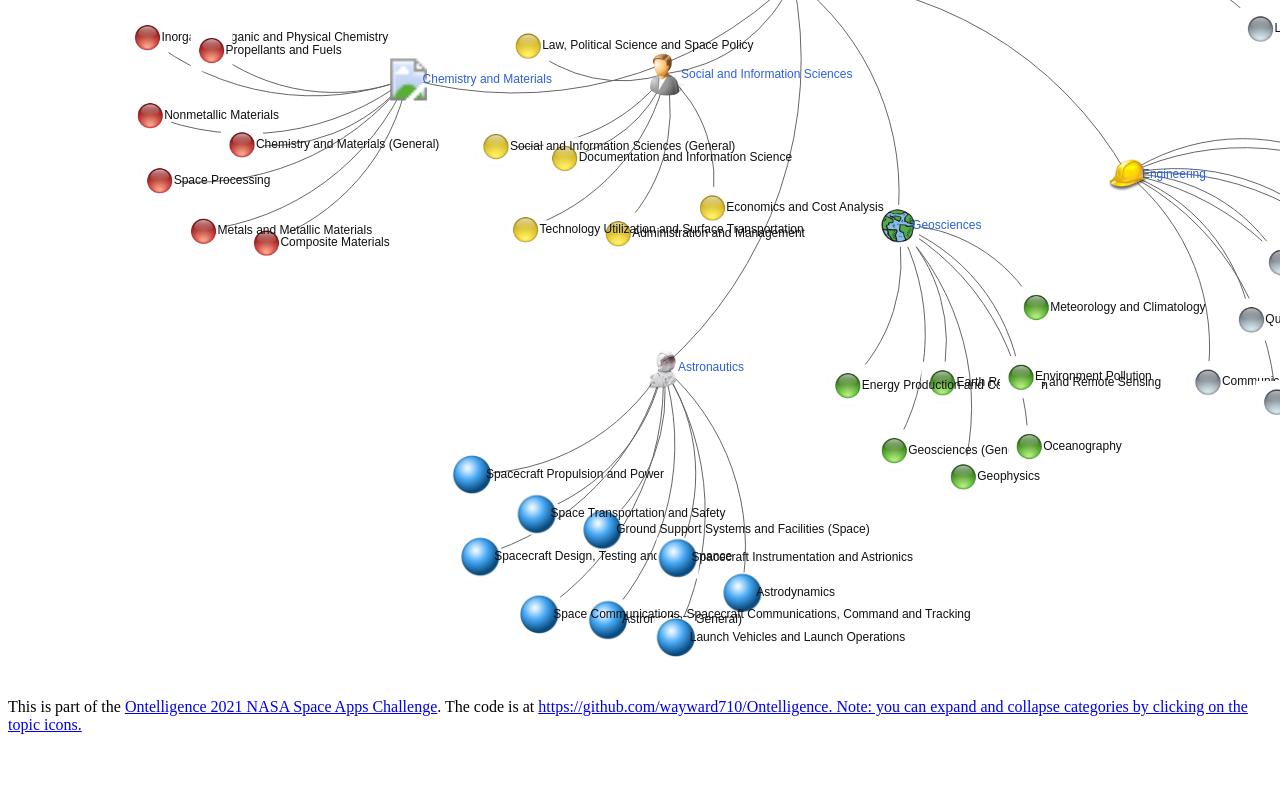
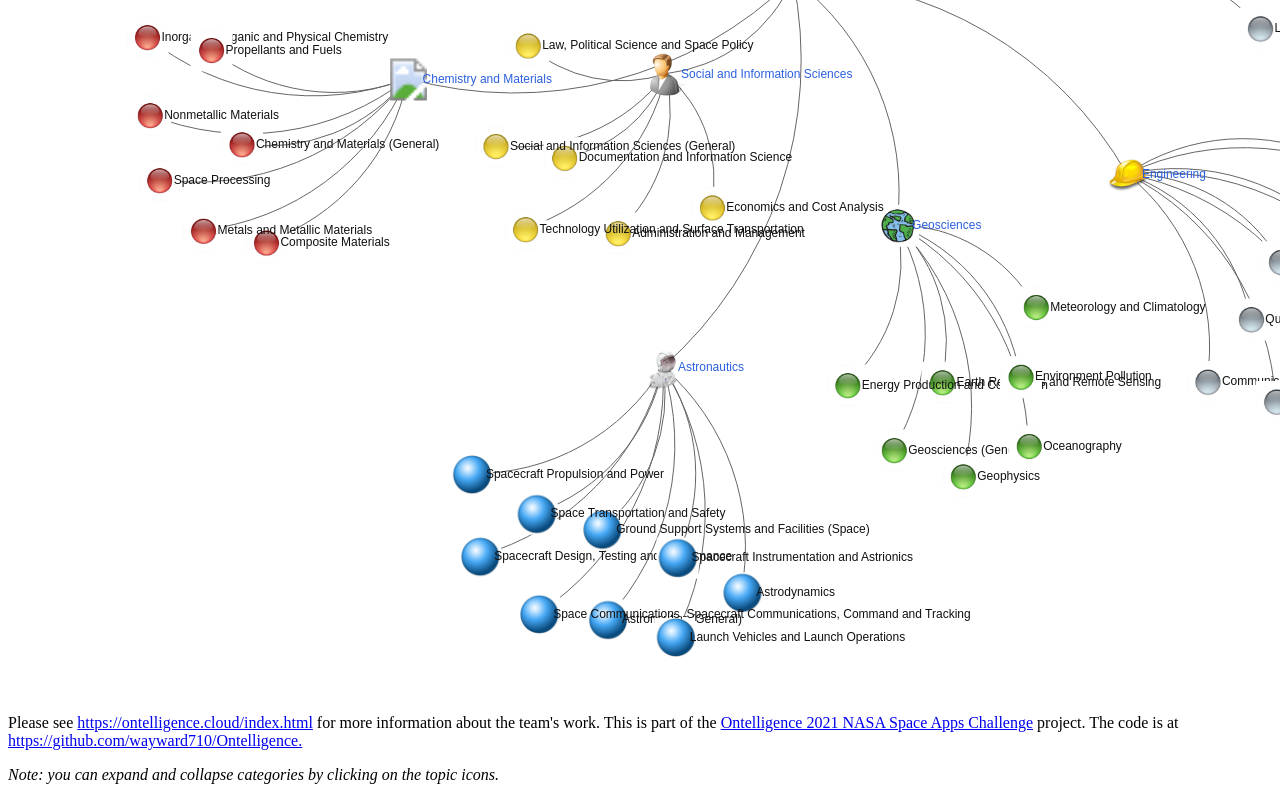
Before and after one commit to wayward710/Ontelligence, a plain HTML site: page Ontelligence/public/index.html in a window 1280 px wide. Shown: the part 714-1514 px from the top of the page. Before the commit the page ends 1456 px from the top, so only its background shows below. Drawn offline with Linux system fonts and the light colour scheme.

Commit message:
Added link to project site

```diff
--- a/Ontelligence/public/index.html
+++ b/Ontelligence/public/index.html
@@ -380,8 +380,9 @@ function AddChild(){
 <body onLoad="loadImage();">
 	<div class="main" id="maincontainer">
 		<div id="chart"></div>
-		<div id="desc">This is part of the <a href="https://2021.spaceappschallenge.org/challenges/statements/ontologies-and-interactive-network-visualizations/teams/ontelligence/project">Ontelligence 2021 NASA Space Apps Challenge</a>.  The code is at <a href="https://github.com/wayward710/Ontelligence">https://github.com/wayward710/Ontelligence.
-		Note: you can expand and collapse categories by clicking on the topic icons.</a></div>
+		<div id="desc">
+		<p>Please see <a href="https://ontelligence.cloud/index.html">https://ontelligence.cloud/index.html</a> for more information about the team's work. This is part of the <a href="https://2021.spaceappschallenge.org/challenges/statements/ontologies-and-interactive-network-visualizations/teams/ontelligence/project">Ontelligence 2021 NASA Space Apps Challenge</a> project.  The code is at <a href="https://github.com/wayward710/Ontelligence">https://github.com/wayward710/Ontelligence.</a></p>
+		<p><em>Note: you can expand and collapse categories by clicking on the topic icons.</em></p></div>
 	</div>
 
 
```
